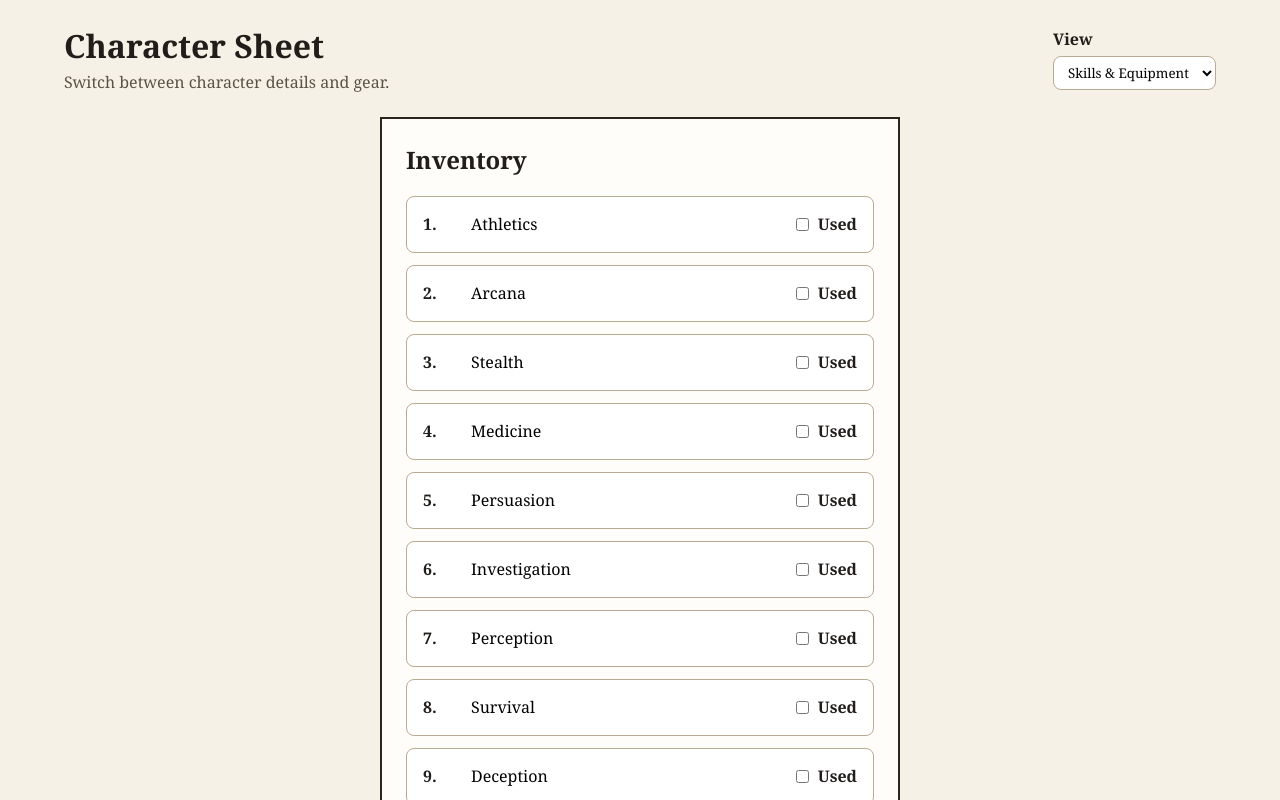
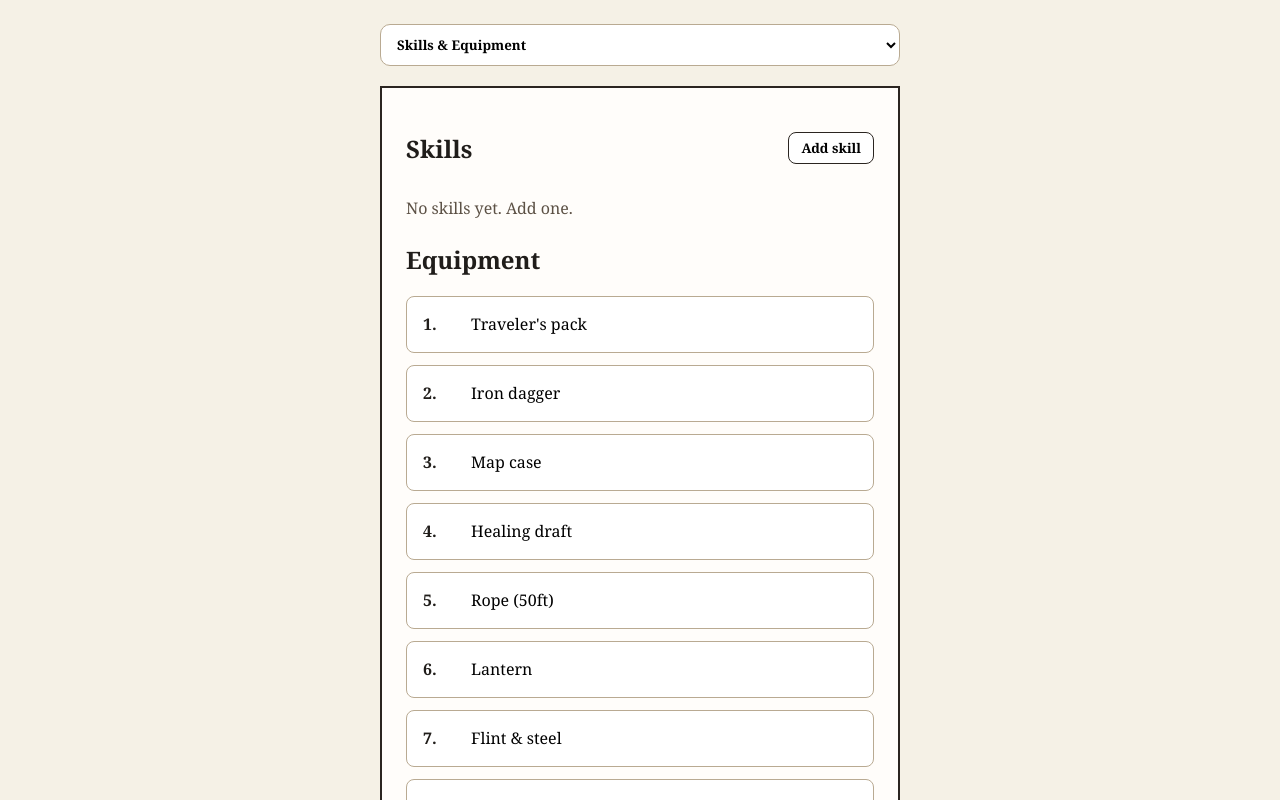
Before and after one commit to gcacoutinho/misty-north-obr, a React (Vite) app: page / in a window 1280 px wide. Shown: the top 800 px of the page. Built offline with nearby package versions, Linux system fonts and the light colour scheme.

Commit message:
Update skills equipment view layout

```diff
--- a/src/App.css
+++ b/src/App.css
@@ -4,36 +4,19 @@
   padding: 24px;
 }
 
-.topbar {
-  display: flex;
-  align-items: center;
-  justify-content: space-between;
-  gap: 24px;
-  margin-bottom: 24px;
-}
-
-.topbar h1 {
-  margin: 0 0 4px;
-  font-size: 32px;
-}
-
-.topbar p {
-  margin: 0;
-  color: #5c5145;
+.sheet-controls {
+  margin: 0 auto 20px;
+  max-width: 520px;
+  width: 100%;
 }
 
 .view-select {
-  display: flex;
-  flex-direction: column;
-  gap: 6px;
-  font-weight: 600;
-}
-
-.view-select select {
-  padding: 6px 10px;
-  border-radius: 8px;
+  width: 100%;
+  padding: 10px 12px;
+  border-radius: 10px;
   border: 1px solid #b9aa92;
   background: #fff;
+  font-weight: 600;
 }
 
 .sheet-frame {
@@ -108,52 +91,80 @@
   background: #fffdfa;
 }
 
-.phases-block {
-  display: flex;
-  flex-direction: column;
-  gap: 10px;
-}
-
-.phases-block__header {
-  display: flex;
-  flex-direction: column;
-  gap: 4px;
-}
-
-.phases-block__header h2 {
-  margin: 0;
-  font-size: 18px;
-}
-
-.phases-block__label {
-  font-size: 13px;
-  color: #5c5145;
-}
-
-.phases {
-  display: grid;
-  grid-template-columns: repeat(5, 44px);
-  gap: 8px;
-}
-
-.phase {
-  width: 44px;
-  height: 44px;
-  border: 2px solid #2b2520;
-  background: #fff;
-  font-weight: 700;
-  cursor: pointer;
-}
-
-.phase--active {
-  background: #2b2520;
-  color: #fff;
-}
-
 .inventory-view {
   border: 2px solid #2b2520;
   padding: 24px;
   background: #fffdfa;
+  display: flex;
+  flex-direction: column;
+  gap: 24px;
+}
+
+.skills {
+  display: flex;
+  flex-direction: column;
+  gap: 12px;
+}
+
+.skills__header {
+  display: flex;
+  align-items: center;
+  justify-content: space-between;
+  gap: 12px;
+}
+
+.skills__add {
+  border: 1px solid #2b2520;
+  padding: 6px 12px;
+  border-radius: 8px;
+  background: #fff;
+  font-weight: 600;
+  cursor: pointer;
+}
+
+.skills__empty {
+  margin: 0;
+  color: #5c5145;
+}
+
+.skills__list {
+  list-style: none;
+  margin: 0;
+  padding: 0;
+  display: grid;
+  gap: 10px;
+}
+
+.skills__item {
+  display: grid;
+  grid-template-columns: 1fr auto;
+  gap: 12px;
+  align-items: center;
+  padding: 10px 12px;
+  border-radius: 8px;
+  border: 1px solid #b9aa92;
+  background: #fff;
+}
+
+.skills__input {
+  border: none;
+  border-bottom: 1px solid transparent;
+  padding: 4px 0;
+  font: inherit;
+  background: transparent;
+}
+
+.skills__input:focus {
+  outline: none;
+  border-bottom-color: #2b2520;
+}
+
+.skills__remove {
+  border: 1px solid #2b2520;
+  border-radius: 6px;
+  padding: 6px 10px;
+  background: #fff;
+  cursor: pointer;
 }
 
 .inventory h2 {
@@ -170,7 +181,7 @@
 
 .inventory__item {
   display: grid;
-  grid-template-columns: 32px 1fr auto;
+  grid-template-columns: 32px 1fr;
   align-items: center;
   gap: 16px;
   padding: 12px 16px;
@@ -196,18 +207,6 @@
   border-bottom-color: #2b2520;
 }
 
-.inventory__input--disabled {
-  text-decoration: line-through;
-  color: #8a7b65;
-}
-
-.inventory__toggle {
-  display: flex;
-  align-items: center;
-  gap: 6px;
-  font-weight: 600;
-}
-
 @media (max-width: 960px) {
   .sheet-frame {
     max-width: 480px;
--- a/src/App.jsx
+++ b/src/App.jsx
@@ -1,4 +1,4 @@
-import { useMemo, useState } from "react";
+import { useState } from "react";
 import ReactMarkdown from "react-markdown";
 import "./App.css";
 
@@ -13,17 +13,9 @@ const defaultNotes = `### Lineage
 - Impulsive
 `;
 
+const defaultSkills = [];
+
 const defaultInventory = [
-  "Athletics",
-  "Arcana",
-  "Stealth",
-  "Medicine",
-  "Persuasion",
-  "Investigation",
-  "Perception",
-  "Survival",
-  "Deception",
-  "History",
   "Traveler's pack",
   "Iron dagger",
   "Map case",
@@ -66,55 +58,21 @@ function MarkdownPanel({ title, value, onChange }) {
   );
 }
 
-function PhaseTracker({ phases, activePhase, onPhaseChange }) {
-  return (
-    <section className="phases-block">
-      <div className="phases-block__header">
-        <h2>Phases</h2>
-        <span className="phases-block__label">Check the active phase</span>
-      </div>
-      <div className="phases">
-        {phases.map((phase) => (
-          <button
-            key={phase}
-            type="button"
-            className={`phase ${activePhase === phase ? "phase--active" : ""}`}
-            onClick={() => onPhaseChange(phase)}
-          >
-            {phase}
-          </button>
-        ))}
-      </div>
-    </section>
-  );
-}
-
-function InventoryList({ items, unavailable, onToggle, onChange }) {
+function InventoryList({ items, onChange }) {
   return (
     <div className="inventory">
-      <h2>Inventory</h2>
+      <h2>Equipment</h2>
       <ul>
         {items.map((item, index) => {
-          const isUnavailable = unavailable.has(index);
           return (
             <li key={`${item}-${index}`} className="inventory__item">
               <span className="inventory__number">{index + 1}.</span>
               <input
-                className={`inventory__input ${
-                  isUnavailable ? "inventory__input--disabled" : ""
-                }`}
+                className="inventory__input"
                 type="text"
                 value={item}
                 onChange={(event) => onChange(index, event.target.value)}
               />
-              <label className="inventory__toggle">
-                <input
-                  type="checkbox"
-                  checked={isUnavailable}
-                  onChange={() => onToggle(index)}
-                />
-                <span>Used</span>
-              </label>
             </li>
           );
         })}
@@ -126,23 +84,8 @@ function InventoryList({ items, unavailable, onToggle, onChange }) {
 export default function App() {
   const [view, setView] = useState("equipment");
   const [notes, setNotes] = useState(defaultNotes);
-  const [activePhase, setActivePhase] = useState(1);
+  const [skills, setSkills] = useState(defaultSkills);
   const [inventoryItems, setInventoryItems] = useState(defaultInventory);
-  const [unavailableItems, setUnavailableItems] = useState(new Set());
-
-  const phases = useMemo(() => [1, 2, 3, 4, 5], []);
-
-  const toggleInventory = (index) => {
-    setUnavailableItems((prev) => {
-      const next = new Set(prev);
-      if (next.has(index)) {
-        next.delete(index);
-      } else {
-        next.add(index);
-      }
-      return next;
-    });
-  };
 
   const updateInventoryItem = (index, value) => {
     setInventoryItems((prev) => {
@@ -152,31 +95,40 @@ export default function App() {
     });
   };
 
+  const addSkill = () => {
+    setSkills((prev) => [...prev, ""]);
+  };
+
+  const updateSkill = (index, value) => {
+    setSkills((prev) => {
+      const next = [...prev];
+      next[index] = value;
+      return next;
+    });
+  };
+
+  const removeSkill = (index) => {
+    setSkills((prev) => prev.filter((_, skillIndex) => skillIndex !== index));
+  };
+
   return (
     <div className="app">
-      <header className="topbar">
-        <div>
-          <h1>Character Sheet</h1>
-          <p>Switch between character details and gear.</p>
-        </div>
-        <label className="view-select">
-          <span>View</span>
-          <select value={view} onChange={(event) => setView(event.target.value)}>
-            <option value="equipment">Skills & Equipment</option>
-            <option value="character">Character View</option>
-          </select>
-        </label>
-      </header>
+      <div className="sheet-controls">
+        <select
+          className="view-select"
+          value={view}
+          onChange={(event) => setView(event.target.value)}
+          aria-label="Select view"
+        >
+          <option value="equipment">Skills & Equipment</option>
+          <option value="character">Character View</option>
+        </select>
+      </div>
 
       <div className="sheet-frame">
         {view === "character" ? (
           <main className="sheet">
             <section className="center">
-              <PhaseTracker
-                phases={phases}
-                activePhase={activePhase}
-                onPhaseChange={setActivePhase}
-              />
               <MarkdownPanel
                 title="Character Notes"
                 value={notes}
@@ -186,12 +138,45 @@ export default function App() {
           </main>
         ) : (
           <main className="inventory-view">
-            <InventoryList
-              items={inventoryItems}
-              unavailable={unavailableItems}
-              onToggle={toggleInventory}
-              onChange={updateInventoryItem}
-            />
+            <section className="skills">
+              <div className="skills__header">
+                <h2>Skills</h2>
+                <button
+                  className="skills__add"
+                  type="button"
+                  onClick={addSkill}
+                >
+                  Add skill
+                </button>
+              </div>
+              {skills.length === 0 ? (
+                <p className="skills__empty">No skills yet. Add one.</p>
+              ) : (
+                <ul className="skills__list">
+                  {skills.map((skill, index) => (
+                    <li key={`${skill}-${index}`} className="skills__item">
+                      <input
+                        className="skills__input"
+                        type="text"
+                        value={skill}
+                        onChange={(event) =>
+                          updateSkill(index, event.target.value)
+                        }
+                        placeholder="New skill"
+                      />
+                      <button
+                        className="skills__remove"
+                        type="button"
+                        onClick={() => removeSkill(index)}
+                      >
+                        Remove
+                      </button>
+                    </li>
+                  ))}
+                </ul>
+              )}
+            </section>
+            <InventoryList items={inventoryItems} onChange={updateInventoryItem} />
           </main>
         )}
       </div>
```
